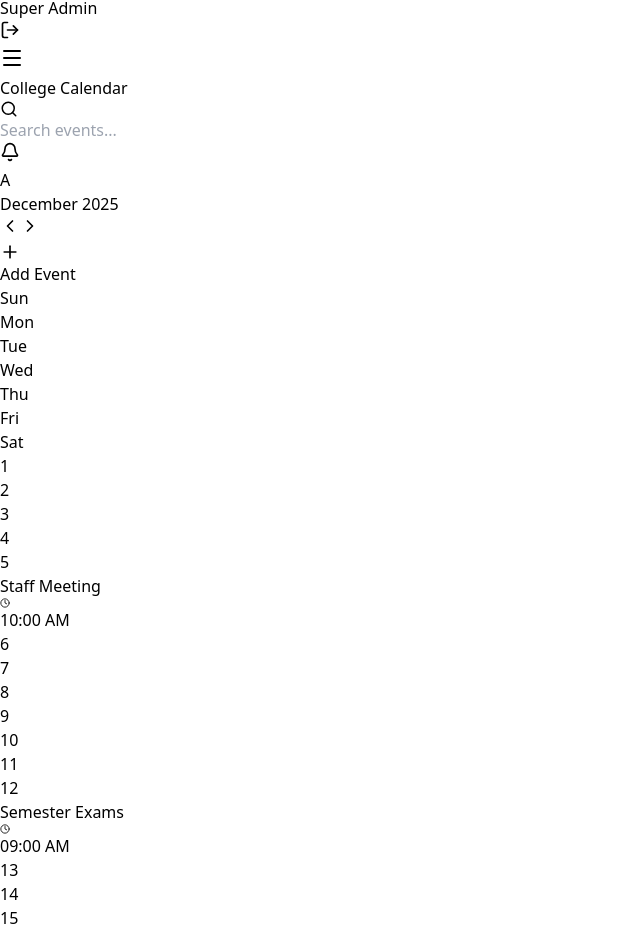
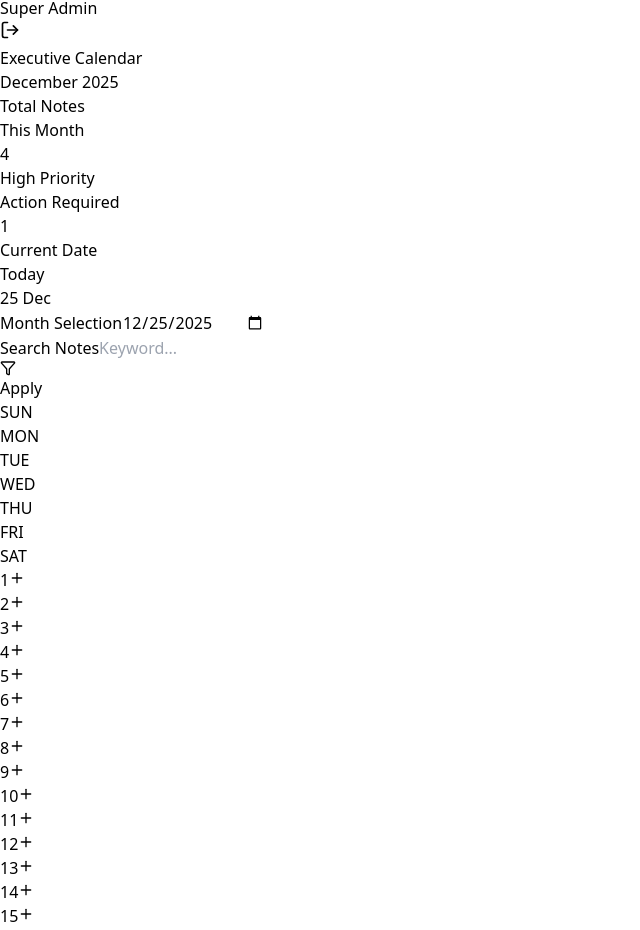
Before and after one commit to fazilmuhammad20020719-ai/system-front-end, a React (Vite) app: page /calendar in a window 1280 px wide. Shown: the part 1235-2165 px from the top of the page, without its empty margins (0-640 px from the left). Built offline with nearby package versions, Linux system fonts and the light colour scheme.

Commit message:
Update Calendar.jsx

```diff
--- a/src/Calendar.jsx
+++ b/src/Calendar.jsx
@@ -1,169 +1,302 @@
-import { useState } from 'react';
+import { useState, useRef, useEffect } from 'react';
 import {
+    ChevronRight,
     ChevronLeft,
-    ChevronRight,
     Plus,
-    Search,
-    Bell,
-    Menu,
-    Clock,
-    MapPin
+    Filter,
+    Paperclip,
+    X,
+    Calendar as CalendarIcon,
+    ChevronDown
 } from 'lucide-react';
 import Sidebar from './Sidebar';
 
 const Calendar = () => {
     const [isSidebarOpen, setIsSidebarOpen] = useState(true);
-    const [currentDate, setCurrentDate] = useState(new Date());
+    const [currentDate, setCurrentDate] = useState(new Date(2025, 11, 25)); // Dec 25, 2025
 
-    // Simple helper to get days in month
+    // --- STATE FOR MODAL & EVENTS ---
+    const [events, setEvents] = useState([
+        { id: 1, day: 22, title: "we need collabo..", type: "urgent", fullText: "We need collaboration on the main project." },
+        { id: 2, day: 24, title: "pary", type: "warning", fullText: "pary" },
+        { id: 3, day: 31, title: "last day photo ..", type: "success", hasAttachment: true, fullText: "Submit last day photos." },
+        { id: 4, day: 31, title: "asdfasfasf..", type: "warning", fullText: "asdfasfasf.." },
+    ]);
+
+    const [isModalOpen, setIsModalOpen] = useState(false);
+    const [isDropdownOpen, setIsDropdownOpen] = useState(false); // New state for custom dropdown
+    const [selectedDay, setSelectedDay] = useState(null);
+    const [newNote, setNewNote] = useState({ priority: 'Normal', text: '', file: null });
+
+    // --- CALENDAR LOGIC ---
+    const year = currentDate.getFullYear();
+    const month = currentDate.getMonth();
     const getDaysInMonth = (year, month) => new Date(year, month + 1, 0).getDate();
     const getFirstDayOfMonth = (year, month) => new Date(year, month, 1).getDay();
-
-    const year = currentDate.getFullYear();
-    const month = currentDate.getMonth();
-
     const daysInMonth = getDaysInMonth(year, month);
     const firstDay = getFirstDayOfMonth(year, month);
 
-    // Create array of empty slots for previous month days
-    const blanks = Array(firstDay).fill(null);
-
-    // Create array of days
+    const blanks = Array.from({ length: firstDay }, (_, i) => i);
     const days = Array.from({ length: daysInMonth }, (_, i) => i + 1);
 
-    // Month names
-    const monthNames = ["January", "February", "March", "April", "May", "June",
-        "July", "August", "September", "October", "November", "December"
+    const totalSlots = firstDay + daysInMonth;
+    const remainingSlots = 7 - (totalSlots % 7);
+    const nextMonthBlanks = remainingSlots < 7 ? Array.from({ length: remainingSlots }, (_, i) => i) : [];
+
+    const monthNames = ["January", "February", "March", "April", "May", "June", "July", "August", "September", "October", "November", "December"];
+
+    // --- HANDLERS ---
+    const handleDayClick = (day) => {
+        setSelectedDay(day);
+        setNewNote({ priority: 'Normal', text: '', file: null });
+        setIsModalOpen(true);
+        setIsDropdownOpen(false); // Reset dropdown
+    };
+
+    const handleSaveEvent = () => {
+        if (!newNote.text) return;
+
+        // Map the custom labels back to internal types
+        const typeMap = {
+            'High (Urgent)': 'urgent',
+            'Medium': 'warning',
+            'Normal': 'success'
+        };
+
+        const newEvent = {
+            id: Date.now(),
+            day: selectedDay,
+            title: newNote.text,
+            fullText: newNote.text,
+            type: typeMap[newNote.priority] || 'success',
+            hasAttachment: !!newNote.file
+        };
+
+        setEvents([...events, newEvent]);
+        setIsModalOpen(false);
+    };
+
+    const getEventsForDay = (day) => events.filter(e => e.day === day);
+
+    // --- DROPDOWN OPTIONS CONFIG ---
+    const priorityOptions = [
+        { label: 'Normal', color: 'bg-emerald-400' },
+        { label: 'Medium', color: 'bg-orange-500' },
+        { label: 'High (Urgent)', color: 'bg-red-500' }
     ];
 
-    const changeMonth = (offset) => {
-        setCurrentDate(new Date(year, month + offset, 1));
+    const getPriorityColor = (label) => {
+        const option = priorityOptions.find(opt => opt.label === label);
+        return option ? option.color : 'bg-gray-400';
     };
 
-    // Mock Events Data
-    const events = [
-        { day: 5, title: "Staff Meeting", time: "10:00 AM", type: "meeting" },
-        { day: 12, title: "Semester Exams", time: "09:00 AM", type: "exam" },
-        { day: 15, title: "Application Deadline", time: "11:59 PM", type: "deadline" },
-        { day: 24, title: "Sports Day", time: "08:00 AM", type: "event" },
-    ];
-
-    const getEventForDay = (day) => events.find(e => e.day === day);
-
     return (
-        <div className="flex h-screen bg-gray-50 font-sans">
-
-            {/* SIDEBAR */}
+        <div className="flex h-screen bg-[#F4F5F7] font-sans overflow-hidden relative">
             <Sidebar isOpen={isSidebarOpen} toggleSidebar={() => setIsSidebarOpen(!isSidebarOpen)} />
 
             {/* MAIN CONTENT */}
-            <div className={`flex-1 flex flex-col transition-all duration-300 ${isSidebarOpen ? "ml-64" : "ml-20"}`}>
+            <div className={`flex-1 flex flex-col h-full transition-all duration-300 ${isSidebarOpen ? "ml-64" : "ml-20"}`}>
 
-                {/* HEADER (Same as Dashboard) */}
-                <header className="h-20 bg-white/80 backdrop-blur-md border-b border-gray-200 sticky top-0 z-10 px-8 flex items-center justify-between">
-                    <div className="flex items-center gap-4">
-                        <button onClick={() => setIsSidebarOpen(!isSidebarOpen)} className="p-2 hover:bg-gray-100 rounded-lg text-gray-600">
-                            <Menu size={24} />
-                        </button>
-                        <h2 className="text-xl font-bold text-gray-800">College Calendar</h2>
+                {/* HEADER */}
+                <header className="px-8 py-6 bg-[#F4F5F7] flex-shrink-0">
+                    <div className="flex justify-between items-center mb-6">
+                        <h2 className="text-2xl font-bold text-gray-800">Executive Calendar</h2>
+                        <div className="bg-white px-4 py-2 rounded-lg shadow-sm text-gray-600 font-medium border border-gray-200">
+                            {monthNames[month]} {year}
+                        </div>
                     </div>
 
-                    <div className="flex items-center gap-6">
-                        <div className="relative hidden md:block">
-                            <Search className="absolute left-3 top-1/2 -translate-y-1/2 text-gray-400" size={18} />
-                            <input type="text" placeholder="Search events..." className="pl-10 pr-4 py-2 bg-gray-100 focus:bg-white border border-transparent focus:border-[#EB8A33] rounded-lg text-sm w-64 transition-all outline-none" />
+                    {/* Stats */}
+                    <div className="grid grid-cols-1 md:grid-cols-3 gap-6 mb-6">
+                        <div className="bg-white p-5 rounded-xl shadow-sm border border-gray-100 flex justify-between items-center">
+                            <div>
+                                <h4 className="text-xs font-bold text-gray-400 uppercase tracking-wider mb-1">Total Notes</h4>
+                                <span className="text-xs text-gray-400">This Month</span>
+                            </div>
+                            <span className="text-3xl font-bold text-gray-800">{events.length}</span>
                         </div>
-                        <button className="relative p-2.5 bg-gray-100 hover:bg-orange-50 text-gray-600 hover:text-[#EB8A33] rounded-full transition-colors">
-                            <Bell size={20} />
+                        <div className="bg-white p-5 rounded-xl shadow-sm border border-gray-100 flex justify-between items-center">
+                            <div>
+                                <h4 className="text-xs font-bold text-red-500 uppercase tracking-wider mb-1">High Priority</h4>
+                                <span className="text-xs text-gray-400">Action Required</span>
+                            </div>
+                            <span className="text-3xl font-bold text-red-600">
+                                {events.filter(e => e.type === 'urgent').length}
+                            </span>
+                        </div>
+                        <div className="bg-white p-5 rounded-xl shadow-sm border border-gray-100 flex justify-between items-center">
+                            <div>
+                                <h4 className="text-xs font-bold text-gray-400 uppercase tracking-wider mb-1">Current Date</h4>
+                                <span className="text-xs text-gray-400">Today</span>
+                            </div>
+                            <span className="text-2xl font-bold text-blue-600">25 Dec</span>
+                        </div>
+                    </div>
+
+                    {/* Filter Bar */}
+                    <div className="bg-white p-4 rounded-xl shadow-sm border border-gray-100 flex flex-wrap items-end gap-4">
+                        <div className="flex-1 min-w-[200px]">
+                            <label className="block text-[10px] font-bold text-gray-500 uppercase mb-1.5 ml-1">Month Selection</label>
+                            <input type="date" defaultValue="2025-12-25" className="w-full px-4 py-2.5 bg-white border border-gray-200 rounded-lg text-sm outline-none focus:border-blue-500" />
+                        </div>
+                        <div className="flex-[2] min-w-[200px]">
+                            <label className="block text-[10px] font-bold text-gray-500 uppercase mb-1.5 ml-1">Search Notes</label>
+                            <input type="text" placeholder="Keyword..." className="w-full px-4 py-2.5 bg-white border border-gray-200 rounded-lg text-sm outline-none focus:border-blue-500" />
+                        </div>
+                        <button className="px-6 py-2.5 bg-[#1E293B] hover:bg-slate-800 text-white text-sm font-medium rounded-lg flex items-center gap-2">
+                            <Filter size={16} /> Apply
                         </button>
-                        <div className="w-10 h-10 rounded-full bg-gradient-to-tr from-[#EB8A33] to-orange-400 p-0.5 shadow-md">
-                            <div className="w-full h-full rounded-full bg-white flex items-center justify-center text-[#EB8A33] font-bold">A</div>
-                        </div>
                     </div>
                 </header>
 
-                {/* CALENDAR CONTENT */}
-                <main className="p-8 flex-1 overflow-y-auto">
-
-                    <div className="bg-white rounded-2xl shadow-sm border border-gray-100 overflow-hidden flex flex-col h-full md:h-auto min-h-[600px]">
-
-                        {/* Calendar Toolbar */}
-                        <div className="p-6 border-b border-gray-100 flex flex-col md:flex-row items-center justify-between gap-4">
-                            <div className="flex items-center gap-4">
-                                <h2 className="text-2xl font-bold text-gray-800">
-                                    {monthNames[month]} <span className="text-gray-400 font-medium">{year}</span>
-                                </h2>
-                                <div className="flex items-center bg-gray-100 rounded-lg p-1">
-                                    <button onClick={() => changeMonth(-1)} className="p-1 hover:bg-white hover:shadow-sm rounded-md transition-all text-gray-600">
-                                        <ChevronLeft size={20} />
-                                    </button>
-                                    <button onClick={() => changeMonth(1)} className="p-1 hover:bg-white hover:shadow-sm rounded-md transition-all text-gray-600">
-                                        <ChevronRight size={20} />
-                                    </button>
-                                </div>
-                            </div>
-
-                            <button className="flex items-center gap-2 bg-[#EB8A33] hover:bg-[#d67b2b] text-white px-5 py-2.5 rounded-xl font-semibold shadow-lg shadow-orange-200 transition-all active:scale-95">
-                                <Plus size={20} />
-                                Add Event
-                            </button>
-                        </div>
-
-                        {/* Days Header */}
-                        <div className="grid grid-cols-7 border-b border-gray-100 bg-gray-50/50">
-                            {['Sun', 'Mon', 'Tue', 'Wed', 'Thu', 'Fri', 'Sat'].map(day => (
-                                <div key={day} className="py-3 text-center text-sm font-semibold text-gray-500 uppercase tracking-wider">
-                                    {day}
-                                </div>
+                {/* CALENDAR GRID */}
+                <main className="flex-1 px-8 pb-8 overflow-y-auto">
+                    <div className="bg-white rounded-2xl shadow-sm border border-gray-100 flex flex-col min-h-[600px]">
+                        <div className="grid grid-cols-7 border-b border-gray-100">
+                            {['SUN', 'MON', 'TUE', 'WED', 'THU', 'FRI', 'SAT'].map(day => (
+                                <div key={day} className="py-4 text-center text-xs font-bold text-gray-400 uppercase tracking-wider">{day}</div>
                             ))}
                         </div>
 
-                        {/* Calendar Grid */}
-                        <div className="grid grid-cols-7 flex-1 auto-rows-fr">
+                        <div className="grid grid-cols-7 auto-rows-fr">
+                            {blanks.map((_, i) => <div key={`blank-prev-${i}`} className="min-h-[140px] border-b border-r border-gray-100 bg-gray-50/20"></div>)}
 
-                            {/* Empty slots for previous month */}
-                            {blanks.map((_, i) => (
-                                <div key={`blank-${i}`} className="min-h-[120px] bg-gray-50/30 border-b border-r border-gray-100 p-3"></div>
-                            ))}
-
-                            {/* Days */}
                             {days.map(day => {
-                                const event = getEventForDay(day);
-                                const isToday = day === new Date().getDate() && month === new Date().getMonth() && year === new Date().getFullYear();
-
+                                const dayEvents = getEventsForDay(day);
+                                const isSelected = day === 25;
                                 return (
-                                    <div key={day} className={`
-                    min-h-[120px] border-b border-r border-gray-100 p-3 transition-colors hover:bg-orange-50/10 relative group
-                    ${isToday ? "bg-orange-50/30" : "bg-white"}
-                  `}>
-                                        <span className={`
-                      w-8 h-8 flex items-center justify-center rounded-full text-sm font-medium
-                      ${isToday ? "bg-[#EB8A33] text-white shadow-md" : "text-gray-700 group-hover:text-[#EB8A33]"}
-                    `}>
-                                            {day}
-                                        </span>
-
-                                        {event && (
-                                            <div className={`mt-2 p-2 rounded-lg border text-xs cursor-pointer hover:opacity-90 transition-opacity
-                        ${event.type === 'meeting' ? 'bg-blue-50 border-blue-100 text-blue-700' :
-                                                    event.type === 'exam' ? 'bg-red-50 border-red-100 text-red-700' :
-                                                        event.type === 'deadline' ? 'bg-amber-50 border-amber-100 text-amber-700' :
-                                                            'bg-green-50 border-green-100 text-green-700'}
-                      `}>
-                                                <p className="font-semibold truncate">{event.title}</p>
-                                                <div className="flex items-center gap-1 mt-1 opacity-80">
-                                                    <Clock size={10} />
-                                                    <span>{event.time}</span>
+                                    <div key={day} onClick={() => handleDayClick(day)}
+                                        className={`min-h-[140px] p-3 border-b border-r border-gray-100 relative group cursor-pointer transition-all hover:bg-gray-50 ${isSelected ? "border-2 border-orange-400 z-10 rounded-lg bg-white" : "bg-white"}`}>
+                                        <div className="flex justify-between items-start mb-2">
+                                            <span className={`text-base font-bold ${isSelected ? 'text-gray-900' : 'text-gray-700'}`}>{day}</span>
+                                            <button className="text-gray-300 hover:text-orange-500"><Plus size={16} /></button>
+                                        </div>
+                                        <div className="flex flex-col gap-1.5">
+                                            {dayEvents.map((event, idx) => (
+                                                <div key={idx} className={`text-[11px] px-2 py-1.5 rounded-md font-medium flex items-center justify-between border-l-2 ${event.type === 'urgent' ? 'bg-red-50 text-red-800 border-red-500' :
+                                                        event.type === 'warning' ? 'bg-amber-50 text-amber-800 border-amber-400' :
+                                                            'bg-emerald-50 text-emerald-800 border-emerald-500'
+                                                    }`}>
+                                                    <span className="truncate">{event.title}</span>
+                                                    {event.hasAttachment && <Paperclip size={10} className="ml-1 opacity-70" />}
                                                 </div>
-                                            </div>
-                                        )}
+                                            ))}
+                                        </div>
                                     </div>
                                 );
                             })}
+                            {nextMonthBlanks.map((_, i) => <div key={`blank-next-${i}`} className="min-h-[140px] border-b border-r border-gray-100 bg-gray-50/20"></div>)}
                         </div>
                     </div>
                 </main>
             </div>
+
+            {/* === MODAL POPUP === */}
+            {isModalOpen && (
+                <div className="fixed inset-0 z-50 flex items-center justify-center bg-black/60 backdrop-blur-sm">
+                    <div className="bg-white rounded-xl shadow-2xl w-[500px] transform transition-all">
+
+                        {/* Modal Header */}
+                        <div className="flex items-center justify-between p-6 border-b border-gray-100">
+                            <h3 className="text-lg font-bold text-gray-800 flex items-center gap-2">
+                                <CalendarIcon size={20} className="text-blue-500" />
+                                Manage Events
+                            </h3>
+                            <button onClick={() => setIsModalOpen(false)} className="text-gray-400 hover:text-gray-600 transition-colors">
+                                <X size={20} />
+                            </button>
+                        </div>
+
+                        {/* Modal Content */}
+                        <div className="p-6 space-y-6">
+
+                            {/* Existing Notes Section */}
+                            {getEventsForDay(selectedDay).length > 0 && (
+                                <div className="space-y-3">
+                                    {getEventsForDay(selectedDay).map((event) => (
+                                        <div key={event.id} className="border border-gray-200 rounded-lg p-3 bg-gray-50/30">
+                                            <p className={`text-[10px] font-bold uppercase mb-1 ${event.type === 'urgent' ? 'text-orange-500' :
+                                                    event.type === 'warning' ? 'text-orange-500' : 'text-emerald-500'
+                                                }`}>
+                                                {event.type === 'warning' ? 'MEDIUM PRIORITY' : event.type === 'urgent' ? 'HIGH PRIORITY' : 'NORMAL PRIORITY'}
+                                            </p>
+                                            <p className="text-sm text-gray-700">{event.fullText}</p>
+                                        </div>
+                                    ))}
+                                </div>
+                            )}
+
+                            {/* Add New Note Section */}
+                            <div className="space-y-4">
+                                <p className="text-xs font-bold text-gray-500 uppercase tracking-wide">ADD NEW NOTE</p>
+
+                                {/* CUSTOM DROPDOWN IMPLEMENTATION */}
+                                <div className="relative">
+                                    {/* Dropdown Trigger */}
+                                    <div
+                                        onClick={() => setIsDropdownOpen(!isDropdownOpen)}
+                                        className="w-full pl-4 pr-4 py-3 bg-white border border-gray-300 rounded-lg text-sm text-gray-700 cursor-pointer flex items-center justify-between hover:border-gray-400 transition-colors"
+                                    >
+                                        <div className="flex items-center gap-2">
+                                            <span className={`w-3 h-3 rounded-full ${getPriorityColor(newNote.priority)} shadow-sm`}></span>
+                                            <span>{newNote.priority}</span>
+                                        </div>
+                                        <ChevronDown size={16} className={`text-gray-500 transition-transform ${isDropdownOpen ? 'rotate-180' : ''}`} />
+                                    </div>
+
+                                    {/* Dropdown Menu */}
+                                    {isDropdownOpen && (
+                                        <div className="absolute top-full left-0 w-full mt-1 bg-white border border-gray-300 rounded-lg shadow-xl z-50 overflow-hidden py-1 animate-in fade-in zoom-in duration-100">
+                                            {priorityOptions.map((opt) => (
+                                                <div
+                                                    key={opt.label}
+                                                    onClick={() => {
+                                                        setNewNote({ ...newNote, priority: opt.label });
+                                                        setIsDropdownOpen(false);
+                                                    }}
+                                                    className="px-4 py-2.5 text-sm flex items-center gap-2 cursor-pointer transition-colors hover:bg-blue-600 hover:text-white group"
+                                                >
+                                                    {/* Dot changes border color on hover for visibility if needed, or stays same */}
+                                                    <span className={`w-3 h-3 rounded-full ${opt.color} ring-1 ring-white/20 group-hover:ring-white`}></span>
+                                                    <span>{opt.label}</span>
+                                                </div>
+                                            ))}
+                                        </div>
+                                    )}
+                                </div>
+
+                                {/* Text Area */}
+                                <textarea
+                                    placeholder="Type event details..."
+                                    value={newNote.text}
+                                    onChange={(e) => setNewNote({ ...newNote, text: e.target.value })}
+                                    className="w-full px-4 py-3 bg-white border border-gray-300 rounded-lg text-sm outline-none focus:border-blue-500 focus:ring-1 focus:ring-blue-200 min-h-[100px] resize-none"
+                                ></textarea>
+
+                                {/* File Attachment Input */}
+                                <div className="flex items-center gap-2 text-sm text-gray-600">
+                                    <span className="font-bold text-gray-500 text-xs">Attach File (Drive)</span>
+                                    <label className="cursor-pointer bg-gray-100 hover:bg-gray-200 border border-gray-300 px-3 py-1 rounded text-xs transition-colors text-gray-700 font-medium">
+                                        Choose File
+                                        <input type="file" className="hidden" onChange={(e) => setNewNote({ ...newNote, file: e.target.files[0] })} />
+                                    </label>
+                                    <span className="text-xs text-gray-400">
+                                        {newNote.file ? newNote.file.name : 'No file chosen'}
+                                    </span>
+                                </div>
+                            </div>
+
+                            {/* Save Button */}
+                            <button
+                                onClick={handleSaveEvent}
+                                className="w-full py-3 bg-[#F97316] hover:bg-[#ea660c] text-white font-bold rounded-lg shadow-md transition-all active:scale-95 flex justify-center items-center gap-2"
+                            >
+                                Save Event
+                            </button>
+                        </div>
+                    </div>
+                </div>
+            )}
         </div>
     );
 };
```
